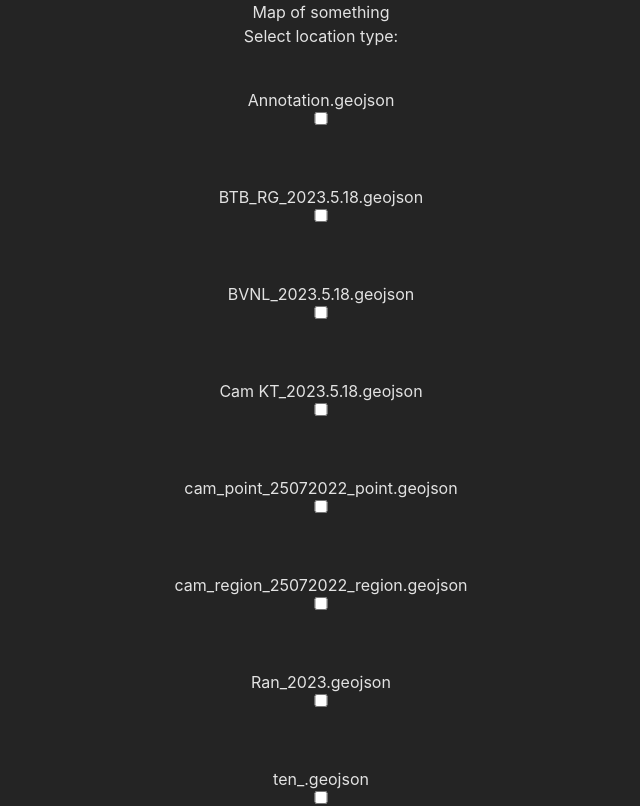
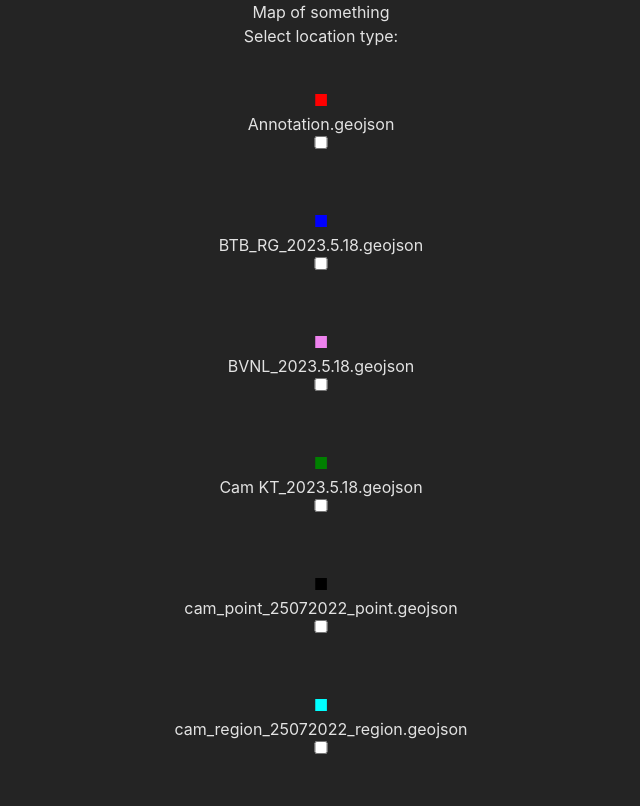
Before and after one commit to phaspez/test-leaflet, a React (Vite) app: page / in a window 1280 px wide. Shown: the top 806 px of the page, without its empty margins (319-959 px from the left). Built offline with nearby package versions, Linux system fonts and the light colour scheme.

Commit message:
update displaying icons on the map

```diff
--- a/src/App.css
+++ b/src/App.css
@@ -3,3 +3,11 @@
   width: 100%;
   height: 90vh;
 }
+
+.leaflet-marker-icon {
+  background-image: url("../src/assets/placeholder.png");
+}
+
+.leaflet-default-icon-path { /* used only in path-guessing heuristic, see L.Icon.Default */
+	background-image: url("../src/assets/placeholder.png");
+	}
--- a/src/Components/LocationContext.tsx
+++ b/src/Components/LocationContext.tsx
@@ -10,16 +10,14 @@ import VE_POINT from "../assets/geojson/geojson/ve_point_25072022.json";
 import VE_REGION from "../assets/geojson/geojson/ve_region_05062023_region.json";
 import VN_HC from "../assets/geojson/geojson/VN_HCtinh.json";
 
-import { createContext, useContext, useState, useEffect } from "react";
+import { createContext, useContext, useState } from "react";
 
 export interface LocationManager {
-  getLocations(): Array<any>;
   setLocations(locs: Array<any>): void;
   locations: Array<any>;
-  locationDetails: Array<any>;
-  name_locations: Array<any>;
+  nameLocations: Array<any>;
   selectedLocations: Array<boolean>;
-  count_locations: Array<number>;
+  styleOpt: Array<any>;
 }
 
 export interface LocationDetails {
@@ -30,10 +28,9 @@ export interface LocationDetails {
 const LocationContext = createContext<LocationManager | undefined>(undefined);
 
 export const LocationContextProvider = (props: any) => {
-  const [selectedLocations, setSelectedLocations] = useState([]);
-  const [locationDetails, setLocationDetails] = useState<
-    Array<LocationDetails>
-  >([]);
+  const [selectedLocations, setSelectedLocations] = useState<Array<boolean>>(
+    []
+  );
 
   const locations = [
     ANNOTATION,
@@ -49,7 +46,21 @@ export const LocationContextProvider = (props: any) => {
     VN_HC,
   ];
 
-  const name_locations: Array<string> = [
+  let styleOpt = [
+    { color: "red", fillColor: "red" },
+    { color: "blue", fillColor: "blue" },
+    { color: "violet", fillColor: "violet" },
+    { color: "green", fillColor: "green" },
+    { color: "black", fillColor: "black" },
+    { color: "cyan", fillColor: "cyan" },
+    { color: "orange", fillColor: "orange" },
+    { color: "purple", fillColor: "purple" },
+    { color: "brown", fillColor: "brown" },
+    { color: "navy", fillColor: "navy" },
+    { color: "magenta", fillColor: "magenta" },
+  ];
+
+  const nameLocations: Array<string> = [
     "Annotation.geojson",
     "BTB_RG_2023.5.18.geojson",
     "BVNL_2023.5.18.geojson",
@@ -63,37 +74,16 @@ export const LocationContextProvider = (props: any) => {
     "VN_HCtinh.geojson",
   ];
 
-  const mapData = locations.map((val, idx) => {
-    return { name: name_locations[idx], data: val } as LocationDetails;
-  });
-
-  const count_locations = [0, 1, 2, 3, 4, 5, 6, 7, 8, 9, 10];
-
-  const getLocations = () => {
-    return locationDetails;
+  const setLocations = (loc: any) => {
+    setSelectedLocations(loc);
   };
 
-  const setLocations = (loc: any) => {
-    setSelectedLocations(loc);
-    console.log("set loc: ", loc);
-  };
-
-  useEffect(() => {
-    let loc = mapData.filter((val, i) => selectedLocations[i] && val);
-
-    console.log("selectedLocations: ", selectedLocations);
-    setLocationDetails(loc);
-    console.log(locationDetails);
-  }, [selectedLocations]);
-
   const contextValue = {
-    getLocations,
     setLocations,
     locations,
     selectedLocations,
-    locationDetails,
-    name_locations,
-    count_locations,
+    nameLocations,
+    styleOpt,
   } as LocationManager;
 
   return (
--- a/src/Components/LocationTypeSelector.tsx
+++ b/src/Components/LocationTypeSelector.tsx
@@ -2,13 +2,8 @@ import { useState, useEffect } from "react";
 import useLocationManager from "./LocationContext";
 import "../App.css";
 
-export interface LocationsUpdater {
-  setLocations(locs: any): void;
-}
-
 function LocationTypeSelector() {
-  const { setLocations, count_locations, name_locations } =
-    useLocationManager();
+  const { setLocations, nameLocations, styleOpt } = useLocationManager();
   const [selected, setSelected] = useState<Array<boolean>>([
     false,
     false,
@@ -37,14 +32,15 @@ function LocationTypeSelector() {
     <>
       <h2>Select location type: </h2>
       <div className="grid grid-rows-4 gap-4">
-        {count_locations.map((value) => (
+        {nameLocations.map((value, idx) => (
           <div className="grid py-1 pt-10" key={value.toString()}>
-            <label htmlFor={value.toString()}>{name_locations[value]}</label>
+            <span style={{ color: styleOpt[idx].color }}> ■ </span>
+            <label htmlFor={value.toString()}>{value}</label>
             <input
               type="checkbox"
               id={value.toString()}
               className="checkbox"
-              onChange={() => toggleSelected(value)}
+              onChange={() => toggleSelected(idx)}
             />
           </div>
         ))}
--- a/src/Components/MapComponent.tsx
+++ b/src/Components/MapComponent.tsx
@@ -1,23 +1,25 @@
+// @ts-nocheck
 import { MapContainer, TileLayer, GeoJSON } from "react-leaflet";
+import useLocationManager from "./LocationContext";
+import { useEffect, useState } from "react";
+import L from "leaflet";
 
 import "leaflet/dist/leaflet.css";
-import useLocationManager from "./LocationContext";
-import { useEffect, useState } from "react";
 
 function MapComponent() {
-  const { selectedLocations, locations } = useLocationManager();
+  const { selectedLocations, locations, styleOpt } = useLocationManager();
   const [, setSelected] = useState(selectedLocations);
 
   useEffect(() => {
     setSelected(selectedLocations);
   }, [selectedLocations]);
 
-  let styleOpt = [
-    { color: "red", fillColor: "red" },
-    { color: "blue", fillColor: "blue" },
-    { color: "green", fillColor: "green" },
-    { color: "black", fillColor: "black" },
-  ];
+  const pointToLayer = (feature, latlng) => {
+    return L.circleMarker(
+      latlng,
+      /*styleOpt[(getRandomInt(styleOpt.length), latlng)]*/ null
+    );
+  };
 
   return (
     <>
@@ -39,6 +41,7 @@ function MapComponent() {
                   key={idx + "mapjson"}
                   data={locations[idx]}
                   pathOptions={styleOpt[idx % styleOpt.length]}
+                  pointToLayer={pointToLayer}
                 />
               ) : undefined
             )
```
